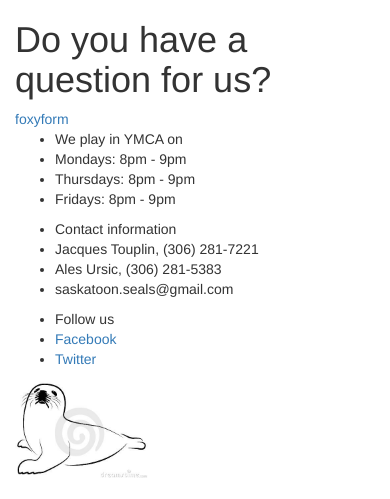
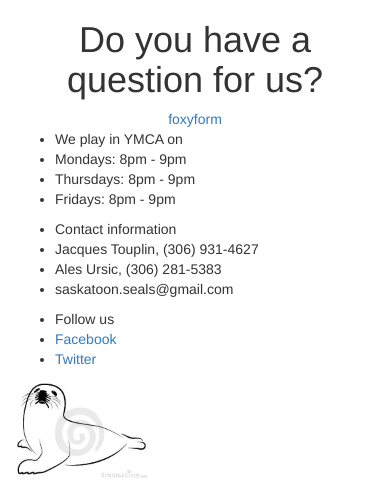
Before and after one commit to saskatoon-seals/saskatoon-seals, a Python web app: template src/templates/contact.html in a window 390 px wide. Shown: the part 120-619 px from the top of the page. Run offline with Jinja, Linux system fonts and the light colour scheme; the template is opened without the code that fills it, so the values that code supplies are empty; some libraries are stand-ins or nearby versions.

Commit message:
-reduced spacing between the main container and the footer -send email form is aligned in the center -Jacques phone number added -added and edited Alley Cat's biography

```diff
--- a/src/templates/base.html
+++ b/src/templates/base.html
@@ -44,7 +44,7 @@
                 </ul>
                 <ul>
                     <li class="footer-title">Contact information</li>
-                    <li>Jacques Touplin, (306) 281-7221</li>
+                    <li>Jacques Touplin, (306) 931-4627</li>
                     <li>Ales Ursic, (306) 281-5383</li>
                     <li>saskatoon.seals@gmail.com</li>
                 </ul>
--- a/src/templates/contact.html
+++ b/src/templates/contact.html
@@ -3,7 +3,7 @@
 {% block content %}
 
 <section class="break">
-    <div class="container">
+    <div class="container" style="text-align: center;">
         <h1>Do you have a question for us?</h1>
         <!-- Do not change the code! -->
         <a id="foxyform_embed_link_674736" href="http://www.foxyform.com/">foxyform</a>
--- a/src/templates/u-hockey.html
+++ b/src/templates/u-hockey.html
@@ -97,5 +97,6 @@
         </div>
     </div>
 
+    <span style="display: inline-block; height: 50px;"></span>
 
-{% endblock %}
+{% endblock
```
Also changed, not shown: src/templates/team.html (+9 -5 lines).
